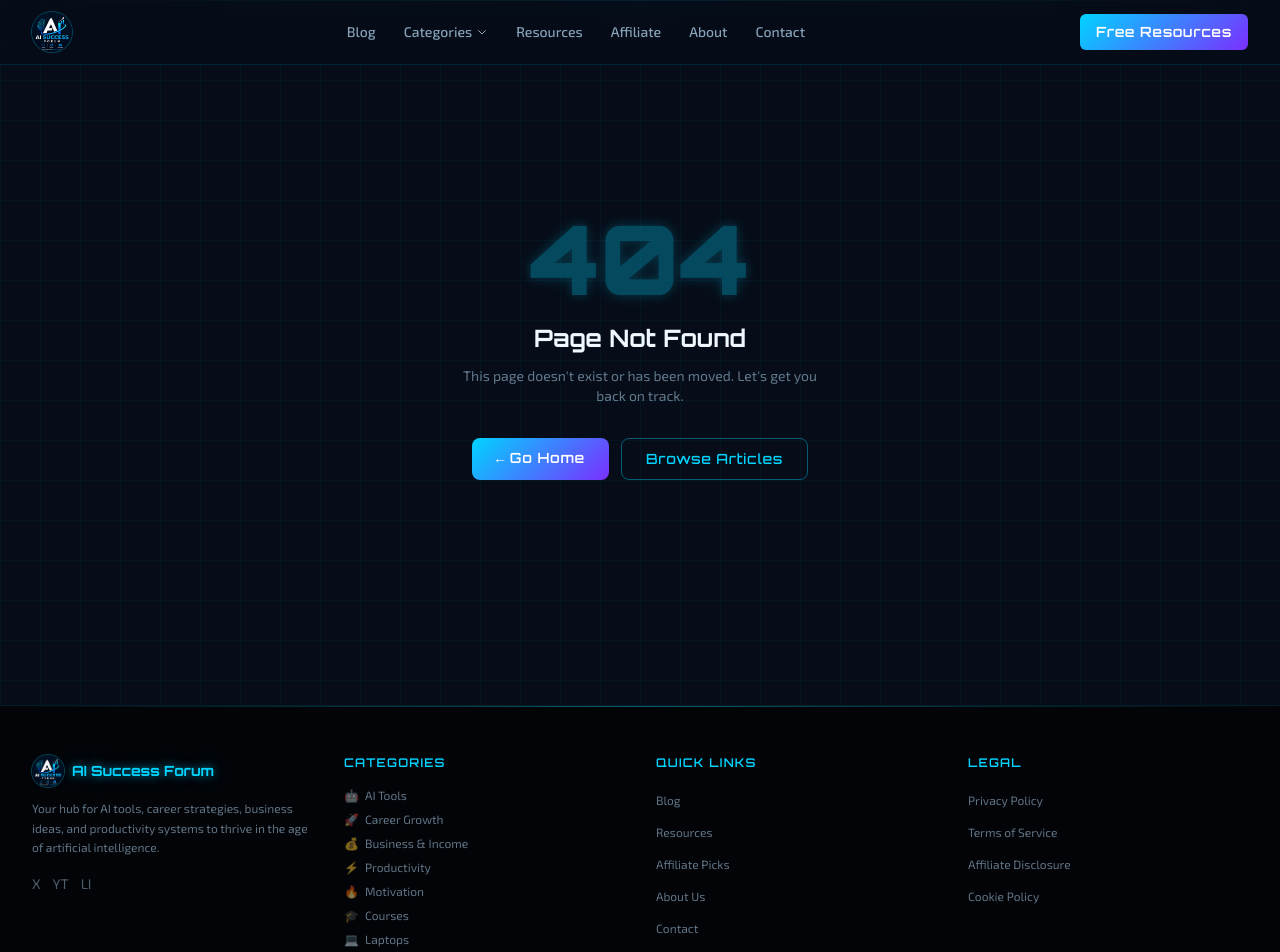
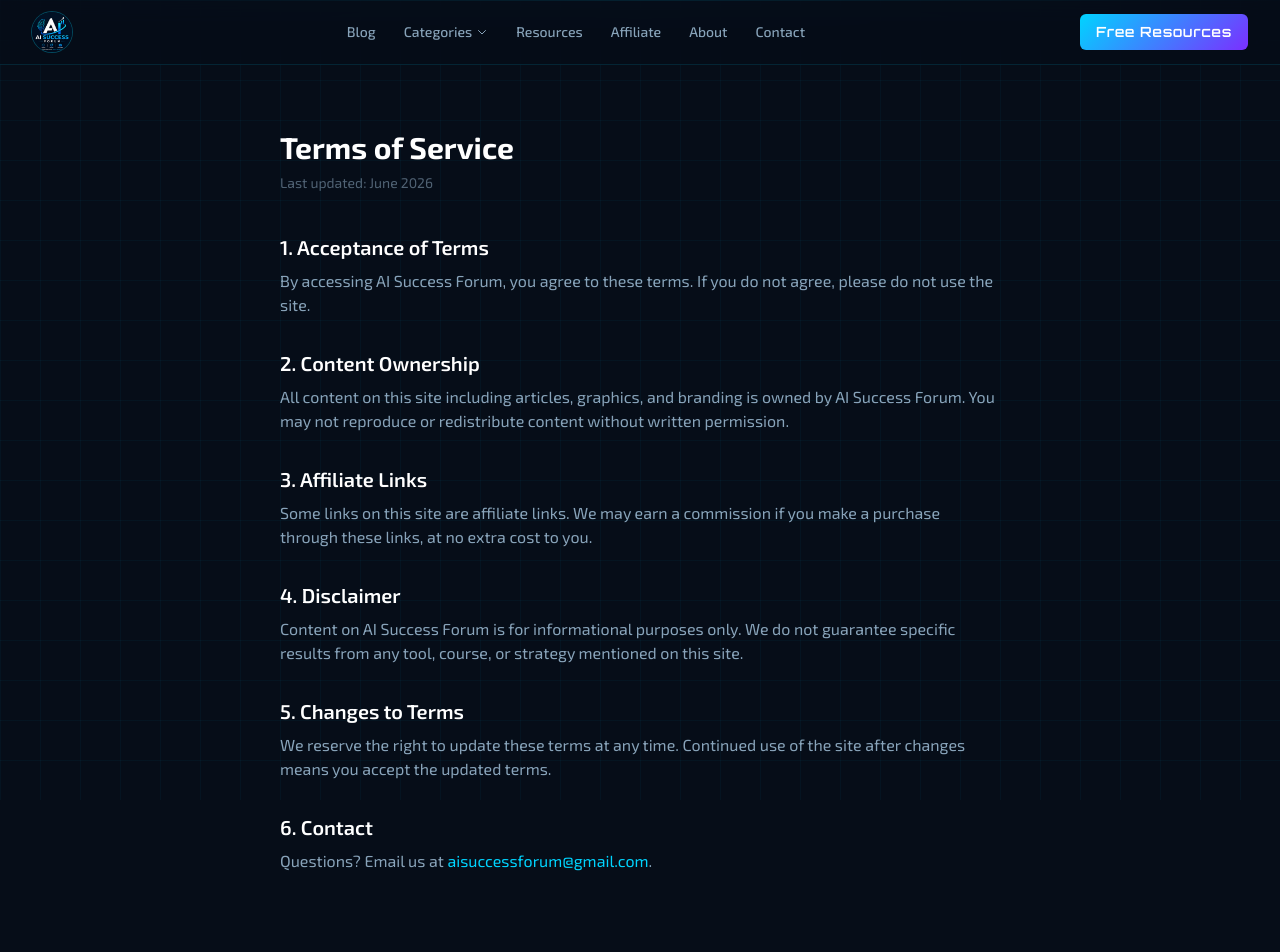
Before and after one commit to aisuccessforum/ai-success-forum, a Next.js app: page /terms-of-service in a window 1280 px wide. Before the commit this address had no page. Shown: the top 952 px of the page. Built offline with nearby package versions, Linux system fonts and the light colour scheme.

Commit message:
Add legal pages and update footer routes

```diff
--- /dev/null
+++ b/app/affiliate-disclosure/page.tsx
@@ -0,0 +1,19 @@
+export const metadata = {
+  title: "Affiliate Disclosure | AI Success Forum",
+  description: "AI Success Forum participates in affiliate programs. Here is how that works.",
+};
+
+export default function AffiliateDisclosure() {
+  return (
+    <main className="max-w-3xl mx-auto px-6 py-16 text-light-200/70">
+      <h1 className="text-3xl font-bold text-white mb-2">Affiliate Disclosure</h1>
+      <p className="text-sm text-light-200/40 mb-10">Last updated: June 2026</p>
+      <section className="space-y-6">
+        <p>AI Success Forum participates in various affiliate marketing programs. This means we may earn a commission when you click on certain links and make a purchase, at no additional cost to you.</p>
+        <p>We only recommend tools, courses, and products we genuinely believe will be useful to our audience. Our editorial opinions are not influenced by affiliate relationships.</p>
+        <p>Affiliate income helps us keep this site free and continue publishing quality content on AI tools, career growth, and productivity.</p>
+        <p>Questions about our affiliate relationships? Email us at <a href="mailto:aisuccessforum@gmail.com" className="text-neon-blue hover:underline">aisuccessforum@gmail.com</a>.</p>
+      </section>
+    </main>
+  );
+}
--- /dev/null
+++ b/app/cookie-policy/page.tsx
@@ -0,0 +1,35 @@
+export const metadata = {
+  title: "Cookie Policy | AI Success Forum",
+  description: "Understand how AI Success Forum uses cookies on this site.",
+};
+
+export default function CookiePolicy() {
+  return (
+    <main className="max-w-3xl mx-auto px-6 py-16 text-light-200/70">
+      <h1 className="text-3xl font-bold text-white mb-2">Cookie Policy</h1>
+      <p className="text-sm text-light-200/40 mb-10">Last updated: June 2026</p>
+      <section className="space-y-8">
+        <div>
+          <h2 className="text-xl font-semibold text-white mb-2">What Are Cookies</h2>
+          <p>Cookies are small text files stored on your device when you visit a website. They help us understand how you use our site and improve your experience.</p>
+        </div>
+        <div>
+          <h2 className="text-xl font-semibold text-white mb-2">How We Use Cookies</h2>
+          <p>We use Google Analytics cookies to track page views and visitor behavior in aggregate. No personally identifiable information is collected through these cookies.</p>
+        </div>
+        <div>
+          <h2 className="text-xl font-semibold text-white mb-2">Third-Party Cookies</h2>
+          <p>Some embedded content or affiliate links may set their own cookies. We do not control these and recommend reviewing the privacy policies of those third parties.</p>
+        </div>
+        <div>
+          <h2 className="text-xl font-semibold text-white mb-2">Managing Cookies</h2>
+          <p>You can disable or delete cookies through your browser settings. Note that doing so may affect some parts of the site.</p>
+        </div>
+        <div>
+          <h2 className="text-xl font-semibold text-white mb-2">Contact</h2>
+          <p>Questions about our cookie use? Email <a href="mailto:aisuccessforum@gmail.com" className="text-neon-blue hover:underline">aisuccessforum@gmail.com</a>.</p>
+        </div>
+      </section>
+    </main>
+  );
+}
--- /dev/null
+++ b/app/privacy-policy/page.tsx
@@ -0,0 +1,35 @@
+export const metadata = {
+  title: "Privacy Policy | AI Success Forum",
+  description: "Learn how AI Success Forum collects, uses, and protects your data.",
+};
+
+export default function PrivacyPolicy() {
+  return (
+    <main className="max-w-3xl mx-auto px-6 py-16 text-light-200/70">
+      <h1 className="text-3xl font-bold text-white mb-2">Privacy Policy</h1>
+      <p className="text-sm text-light-200/40 mb-10">Last updated: June 2026</p>
+      <section className="space-y-8">
+        <div>
+          <h2 className="text-xl font-semibold text-white mb-2">1. Information We Collect</h2>
+          <p>When you subscribe to our newsletter or fill out a contact form, we collect your email address and name. We do not collect any payment information directly.</p>
+        </div>
+        <div>
+          <h2 className="text-xl font-semibold text-white mb-2">2. How We Use Your Information</h2>
+          <p>We use your email to send newsletters, updates, and occasional promotional content related to AI tools and career growth. We never sell your data to third parties.</p>
+        </div>
+        <div>
+          <h2 className="text-xl font-semibold text-white mb-2">3. Cookies</h2>
+          <p>We use cookies for analytics via Google Analytics to understand how visitors use our site. You can disable cookies in your browser settings at any time.</p>
+        </div>
+        <div>
+          <h2 className="text-xl font-semibold text-white mb-2">4. Third-Party Links</h2>
+          <p>Our site contains affiliate links to third-party products. We are not responsible for the privacy practices of those sites.</p>
+        </div>
+        <div>
+          <h2 className="text-xl font-semibold text-white mb-2">5. Contact</h2>
+          <p>For privacy-related questions, email us at <a href="mailto:aisuccessforum@gmail.com" className="text-neon-blue hover:underline">aisuccessforum@gmail.com</a>.</p>
+        </div>
+      </section>
+    </main>
+  );
+}
--- /dev/null
+++ b/app/terms-of-service/page.tsx
@@ -0,0 +1,39 @@
+export const metadata = {
+  title: "Terms of Service | AI Success Forum",
+  description: "Read the terms and conditions for using AI Success Forum.",
+};
+
+export default function TermsOfService() {
+  return (
+    <main className="max-w-3xl mx-auto px-6 py-16 text-light-200/70">
+      <h1 className="text-3xl font-bold text-white mb-2">Terms of Service</h1>
+      <p className="text-sm text-light-200/40 mb-10">Last updated: June 2026</p>
+      <section className="space-y-8">
+        <div>
+          <h2 className="text-xl font-semibold text-white mb-2">1. Acceptance of Terms</h2>
+          <p>By accessing AI Success Forum, you agree to these terms. If you do not agree, please do not use the site.</p>
+        </div>
+        <div>
+          <h2 className="text-xl font-semibold text-white mb-2">2. Content Ownership</h2>
+          <p>All content on this site including articles, graphics, and branding is owned by AI Success Forum. You may not reproduce or redistribute content without written permission.</p>
+        </div>
+        <div>
+          <h2 className="text-xl font-semibold text-white mb-2">3. Affiliate Links</h2>
+          <p>Some links on this site are affiliate links. We may earn a commission if you make a purchase through these links, at no extra cost to you.</p>
+        </div>
+        <div>
+          <h2 className="text-xl font-semibold text-white mb-2">4. Disclaimer</h2>
+          <p>Content on AI Success Forum is for informational purposes only. We do not guarantee specific results from any tool, course, or strategy mentioned on this site.</p>
+        </div>
+        <div>
+          <h2 className="text-xl font-semibold text-white mb-2">5. Changes to Terms</h2>
+          <p>We reserve the right to update these terms at any time. Continued use of the site after changes means you accept the updated terms.</p>
+        </div>
+        <div>
+          <h2 className="text-xl font-semibold text-white mb-2">6. Contact</h2>
+          <p>Questions? Email us at <a href="mailto:aisuccessforum@gmail.com" className="text-neon-blue hover:underline">aisuccessforum@gmail.com</a>.</p>
+        </div>
+      </section>
+    </main>
+  );
+}
--- a/components/layout/Footer.tsx
+++ b/components/layout/Footer.tsx
@@ -86,10 +86,10 @@
             <h4 className="font-display text-xs font-semibold text-neon-blue uppercase tracking-widest mb-4">Legal</h4>
             <ul className="space-y-2">
               {[
-                { label: 'Privacy Policy', href: '/privacy' },
-                { label: 'Terms of Service', href: '/terms' },
+                { label: 'Privacy Policy', href: '/privacy-policy' },
+                { label: 'Terms of Service', href: '/terms-of-service' },
                 { label: 'Affiliate Disclosure', href: '/affiliate-disclosure' },
-                { label: 'Cookie Policy', href: '/cookies' },
+                { label: 'Cookie Policy', href: '/cookie-policy' },
               ].map((l) => (
                 <li key={l.href}>
                   <Link href={l.href} className="text-xs text-light-200/50 hover:text-neon-blue transition-colors">
```
Also changed, not shown: 1 other file (tests, documents, lock files or other folders).
